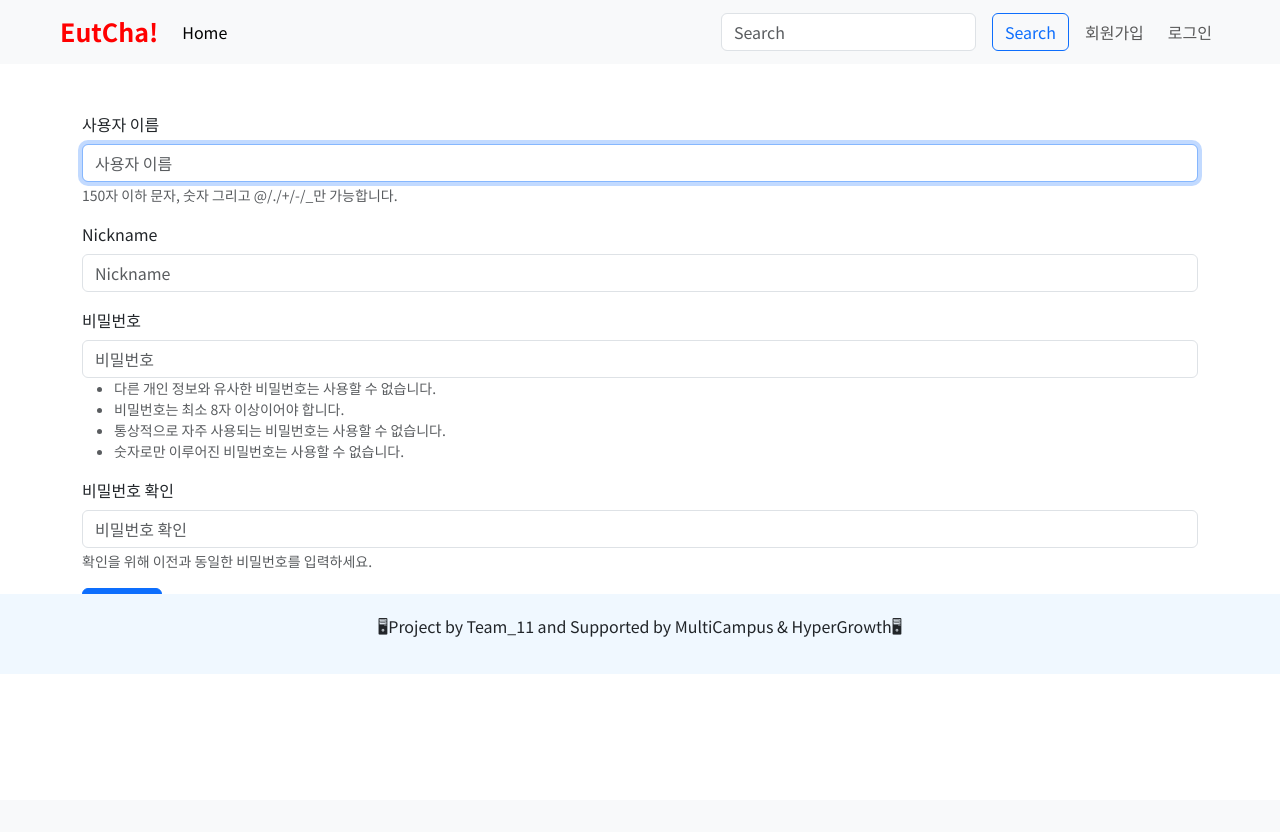
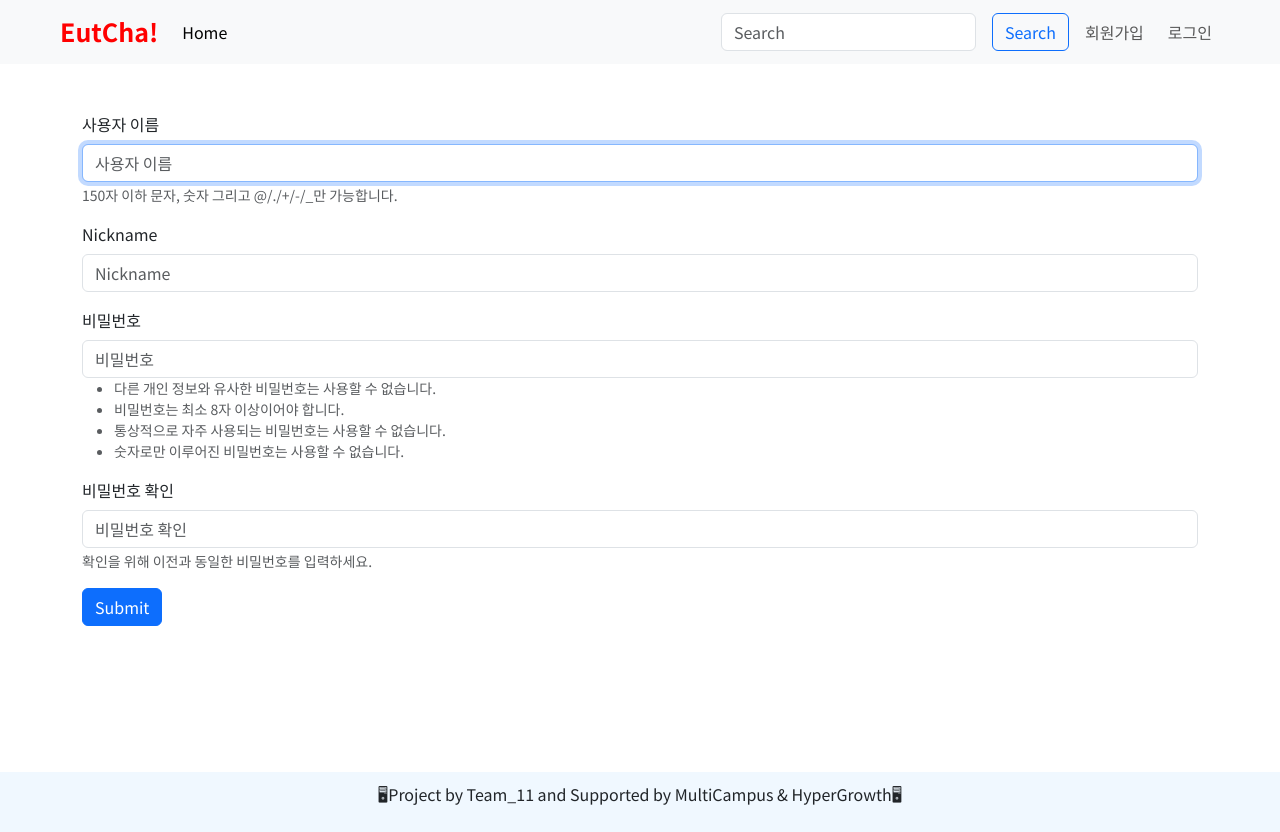
Before and after one commit to sjhmlj/pj_first, a Django app: page /accounts/signup/ in a window 1280 px wide. Before the commit the page ends 637 px from the top, so only its background shows below. Run offline with Django 3.2, Linux system fonts and the light colour scheme; some libraries are stand-ins or nearby versions.

Commit message:
footer위치 조정

```diff
--- a/static/css/style.css
+++ b/static/css/style.css
@@ -1,3 +1,9 @@
+html,
+body {
+  height: 100%;
+  width: 100%;
+}
+
 .btn_top {
   position: fixed;
   bottom: 50px;
@@ -20,18 +26,19 @@
 }
 
 .footer_ {
-  height: 80px;
-  width: 100%;
+  height: 60px;
   display: flex;
   text-align: center;
-  position: absolute;
+  position: relative;
   bottom: 0;
   align-items: center;
   justify-content: center;
   background-color: aliceblue;
+  transform: translateY(-100%);
 }
 
 .wrap {
+  height: auto;
   min-height: 100%;
-  position: relative;
+  padding-bottom: 60px;
 }
--- a/templates/base.html
+++ b/templates/base.html
@@ -35,19 +35,19 @@
   </div>
   {% endfor %}
   {% endif %}
+  <div class="wrap">
     <div class='container my-5'>
       {% block content %}{% endblock content %}
-  </div>
       <!-- button -->
       <div class="btn_top">
         <i class="bi bi-arrow-up-circle-fill" style="width: 50px; height: 50px;"></i>
       </div>
+    </div>
+  </div>
   <!-- footer -->
-  <div class="wrap">
   <footer class="footer_">
     <p>🖥Project by Team_11 and Supported by MultiCampus & HyperGrowth🖥</p>
   </footer>
-  </div>
   {% bootstrap_javascript %}
   <script src="https://cdn.jsdelivr.net/npm/axios/dist/axios.min.js"></script>
   <!-- JavaScript Bundle with Popper -->
```
Lines whose indentation alone changed are shown as unchanged.
